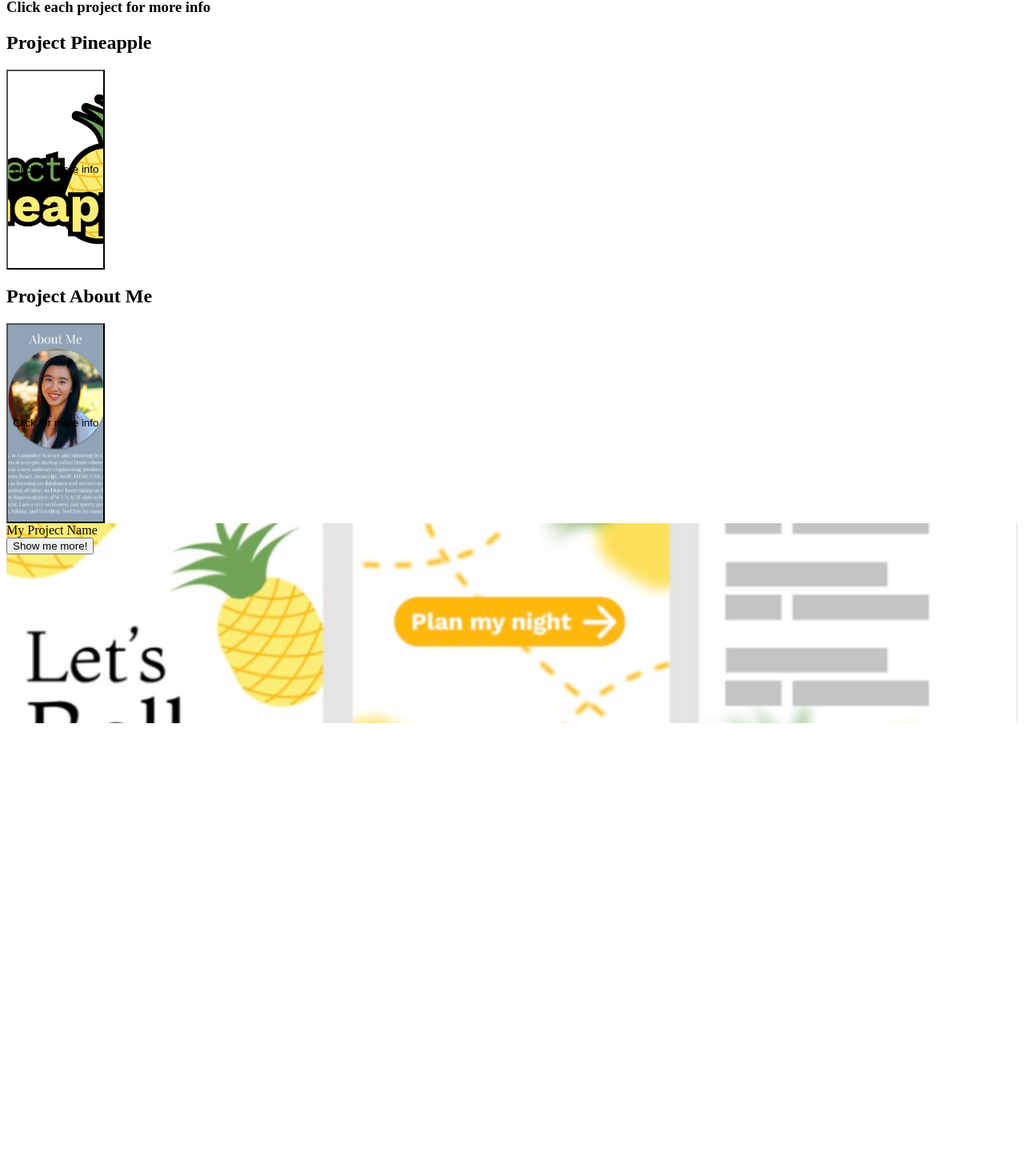
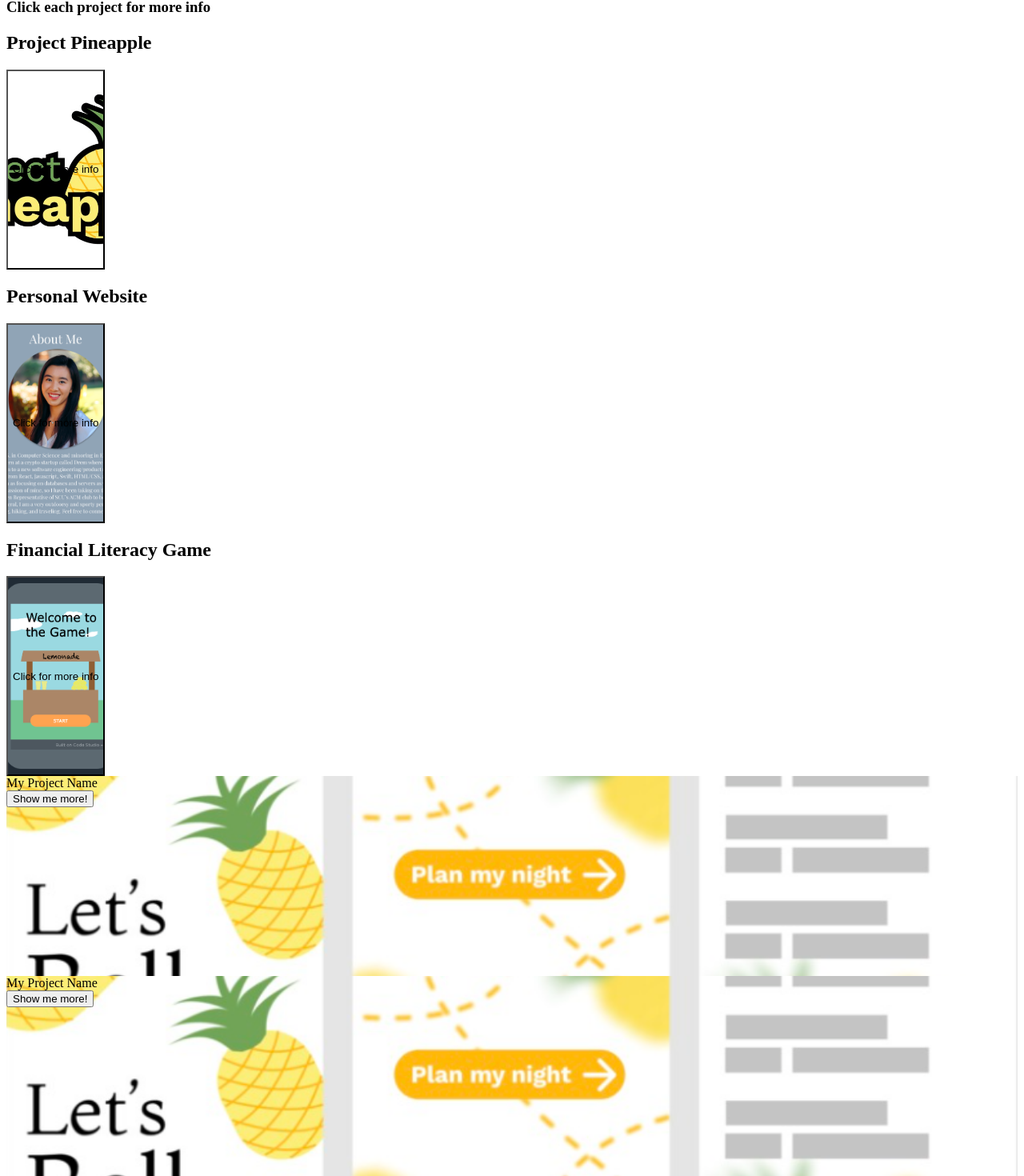
Before and after one commit to jodychui/My-Personal-Website, a React (Create React App) app: page / in a window 1280 px wide. Shown: the part 8937-10407 px from the top of the page at 80% size. Before the commit the page ends 9849 px from the top, so only its background shows below. Built offline with nearby package versions, Linux system fonts and the light colour scheme.

Commit message:
Modals AREN'T Reusable (shows same info)

```diff
--- a/src/Components/Projects.tsx
+++ b/src/Components/Projects.tsx
@@ -51,12 +51,10 @@ const Projects = () => {
                     </img>
                     </Modal>)}
                 </div>
-
-
                 {/* project 2 */}
                 {/* title and button that shows modal */}
                 <div className='hover:opacity-70'>
-                    <h2 className='bg-orange-200 text-2xl text-center'>Project About Me</h2>
+                    <h2 className='bg-orange-200 text-2xl text-center'>Personal Website</h2>
                     {/* button container w/ hover effects*/}
                     <button className="content-div shadow-lg shadow-[#7493b8] group container rounded-md flex border justify-center
                     bg-contain bg-no-repeat object-contain tracking-wider"
@@ -67,18 +65,41 @@ const Projects = () => {
 
                     {isOpen && (<Modal setIsOpen={() => setIsOpen(false)}>
                     <div className='text-left mx-8 md:mx-10'>
-                        <h2 className='text-black text-center text-2xl sm:text-3xl md:text-4xl lg:text-5xl'>Project Pineapple</h2>
-                        <p className='text-black mt-3 text-lg md:text-xl 2xl:text-2xl'>Developed an IOS app that gives individuals the option of added security when going out
-                            for the night by scheduling check-ins at certain times to survey the wellbeing of the user. If the
-                            password is not submitted by the scheduled time, an alert will be sent to those that the user labeled 'contacts.'
+                        <h2 className='text-black text-center text-2xl sm:text-3xl md:text-4xl lg:text-5xl'>Personal Website</h2>
+                        <p className='text-black mt-3 text-lg md:text-xl 2xl:text-2xl'>Created own personal website to display
+                        personal information, resume, programming projects, and contact information.
                         </p>
-                        <p className='text-red-500 text-base md:text-lg 2xl:text-xl'>Won second place with this project at H4H 2022.</p>
                     </div>
                     <img src={ProjectPineapple} alt='Project Pineapple Img'
                         className=' border-4 border-teal-600 rounded-lg mx-auto mt-4 sm:mt-3 md:-mt-4 md:scale-[80%] lg:scale-[65%] lg:-mt-14 xl:-mt-18 xl:scale-[75%] 2xl:-mt-14 2xl:scale-[70%]'>
                     </img>
                     </Modal>)}
                 </div>
+                {/* project 3 */}
+                {/* title and button that shows modal */}
+                <div className='hover:opacity-70'>
+                    <h2 className='bg-blue-200 text-2xl text-center'>Financial Literacy Game</h2>
+                    {/* button container w/ hover effects*/}
+                    <button className="content-div shadow-lg shadow-[#7493b8] group container rounded-md flex border justify-center
+                    bg-contain bg-no-repeat object-contain tracking-wider"
+                        onClick={() => setIsOpen(true)}
+                        style={{backgroundImage: `url(${ProjectFinLit})`}}>
+                        Click for more info
+                    </button>
+
+                    {isOpen && (<Modal setIsOpen={() => setIsOpen(false)}>
+                    <div className='text-left mx-8 md:mx-10'>
+                        <h2 className='text-black text-center text-2xl sm:text-3xl md:text-4xl lg:text-5xl'>Financial Literacy Game</h2>
+                        <p className='text-black mt-3 text-lg md:text-xl 2xl:text-2xl'>Constructed an educational game aimed to teach
+                        kids ages 6-14 the importance of saving and investing money to solve the financial literacy crisis in the U.S.
+                        </p>
+                    </div>
+                    <img src={ProjectPineapple} alt='Project Pineapple Img'
+                        className=' border-4 border-teal-600 rounded-lg mx-auto mt-4 sm:mt-3 md:-mt-4 md:scale-[80%] lg:scale-[65%] lg:-mt-14 xl:-mt-18 xl:scale-[75%] 2xl:-mt-14 2xl:scale-[70%]'>
+                    </img>
+                    </Modal>)}
+                </div>
+
             </div>
 
 
@@ -90,6 +111,7 @@ const Projects = () => {
 
             {/* end of title & used back quotes below (template literal tho)*/}
             <div className='grid sm:grid-cols-2 md:grid-cols-3 gap-4'>
+                {/* project 1 */}
                 {/* card container (content-div is custom)*/}
                 <div style={{backgroundImage: `url(${ProjectPineapple})`}} className='shadow-lg shadow-[#7493b8] group container rounded-md flex justify-center items-center mx-auto content-div'>
                     {/* hover effects */}
@@ -116,6 +138,32 @@ const Projects = () => {
                         </div>
                     </div>
                 </div>
+
+                {/* project 2 */}
+                {/* card container (content-div is custom)*/}
+                <div style={{backgroundImage: `url(${ProjectPineapple})`}} className='shadow-lg shadow-[#7493b8] group container rounded-md flex justify-center items-center mx-auto content-div'>
+                    {/* hover effects */}
+                    <div className='opacity-0 group-hover:opacity-100'>
+                        <span className='text-2xl font-bold text-black tracking-wider'>
+                            My Project Name
+                        </span>
+                        <div className='pt-8'>
+                            {/* project will open in modal: */}
+                            <button className="border-black border" onClick={() => setIsOpen(true)}>Show me more!</button>
+                            {isOpen && (<Modal setIsOpen={() => setIsOpen(false)}>
+                                <div className='text-left mx-8 md:mx-10'>
+                                    <h2 className='text-black text-center text-2xl sm:text-3xl md:text-4xl lg:text-5xl'>Personal Website</h2>
+                                    <p className='text-black mt-3 text-lg md:text-xl 2xl:text-2xl'>Created own personal website to display
+                                        personal information, resume, programming projects, and contact information.
+                                    </p>
+                                </div>
+                                <img src={ProjectPineapple} alt='Project Pineapple Img'
+                                    className=' border-4 border-teal-600 rounded-lg mx-auto mt-4 sm:mt-3 md:-mt-4 md:scale-[80%] lg:scale-[65%] lg:-mt-14 xl:-mt-18 xl:scale-[75%] 2xl:-mt-14 2xl:scale-[70%]'>
+                                </img>
+                            </Modal>)}
+                        </div>
+                    </div>
+                </div>
             </div>
         </div>
 
```
